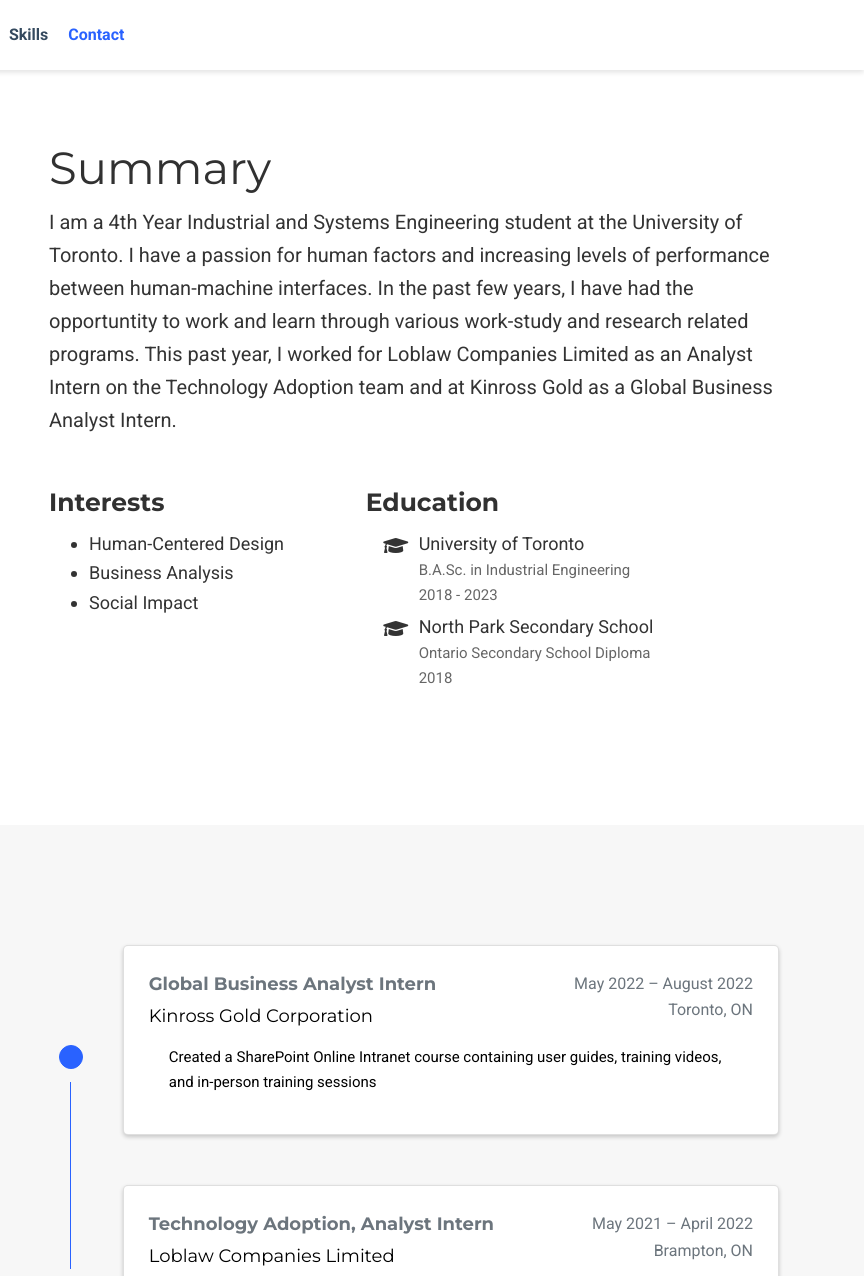
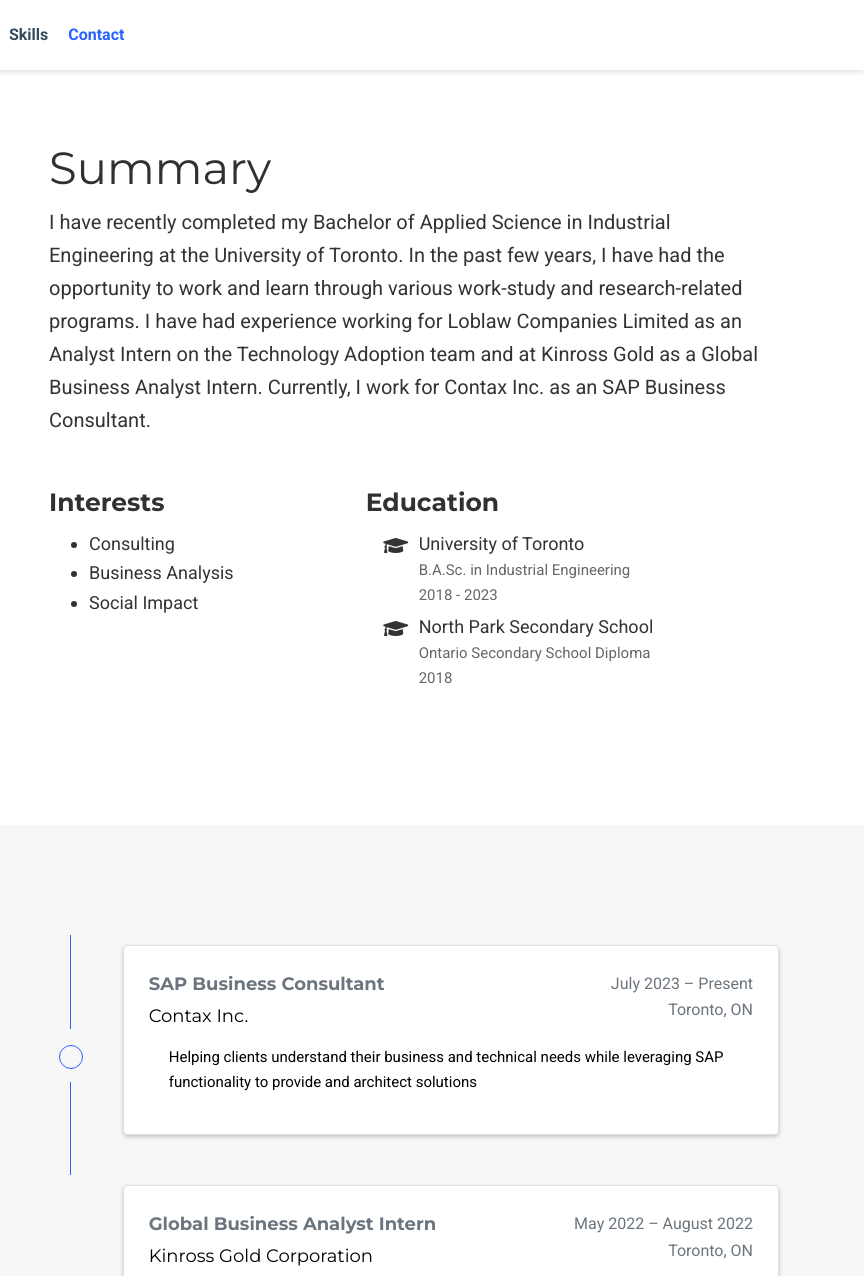
Before and after one commit to preeti-d-kumari/preeti-d-kumari.github.io, a plain HTML site: page index.html in a window 1280 px wide. Shown: the top 1276 px of the page, 416-1280 px from the left. Drawn offline with nearby package versions, Linux system fonts and the light colour scheme; some icons are missing.

Commit message:
Update index.html

```diff
--- a/index.html
+++ b/index.html
@@ -138,16 +138,16 @@
                </div>
                <div class="col-12 col-lg-8" itemprop="description">
                   <h1>Summary</h1>
-                  <p>I am a 4th Year Industrial and Systems Engineering student at the University of Toronto.
-                      I have a passion for human factors and increasing levels of performance between human-machine interfaces. In the past few years, I have had the
-                      opportuntity to work and learn through various work-study and research related programs. This past year, I worked for Loblaw Companies Limited
-                     as an Analyst Intern on the Technology Adoption team and at Kinross Gold as a Global Business Analyst Intern.
+                  <p>I have recently completed my Bachelor of Applied Science in Industrial Engineering at the University of Toronto. In the past few years, I have had the
+                      opportunity to work and learn through various work-study and research-related programs. I have had experience working for Loblaw Companies Limited
+                     as an Analyst Intern on the Technology Adoption team and at Kinross Gold as a Global Business Analyst Intern. Currently, I work for Contax Inc. as an SAP
+                     Business Consultant.
                       </p>
                   <div class="row">
                      <div class="col-md-5">
                         <h3>Interests</h3>
                         <ul class="ul-interests">
-                           <li>Human-Centered Design</li>
+                           <li>Consulting</li>
                            <li>Business Analysis</li>
                            <li>Social Impact</li>
                         </ul>
@@ -185,6 +185,37 @@
                   <h1>Experience</h1>
                </div>
                <div class="col-12 col-lg-8">
+                  <div class="row experience">
+                     <div class="col-auto text-center flex-column d-none d-sm-flex">
+                        <div class="row h-50">
+                           <div class="col border-right">&nbsp;</div>
+                           <div class="col">&nbsp;</div>
+                        </div>
+                        <div class="m-2">
+                           <span class="badge badge-pill border ">&nbsp;</span>
+                        </div>
+                        <div class="row h-50">
+                           <div class="col border-right">&nbsp;</div>
+                           <div class="col">&nbsp;</div>
+                        </div>
+                     </div>
+                     <div class="col py-2">
+                        <div class="card">
+                           <div class="card-body">
+                              <div class="float-right text-muted exp-meta">
+                                 <div class="text-right">
+                                    July 2023 –
+                                    Present
+                                 </div>
+                                 <div class="text-right">Toronto, ON</div>
+                              </div>
+                              <h4 class="card-title exp-title text-muted mt-0 mb-1">SAP Business Consultant</h4>
+                              <h4 class="card-title exp-company text-muted my-0"><a href="https://www.loblaw.ca/" target="_blank" rel="noopener">Contax Inc.</a></h4>
+                              <div class="card-text">Helping clients understand their business and technical needs while leveraging SAP functionality to provide and architect solutions</div>
+                           </div>
+                        </div>
+                     </div>
+                  </div>
                    <div class="row experience">
                      <div class="col-auto text-center flex-column d-none d-sm-flex">
                         <div class="row h-50">
```
